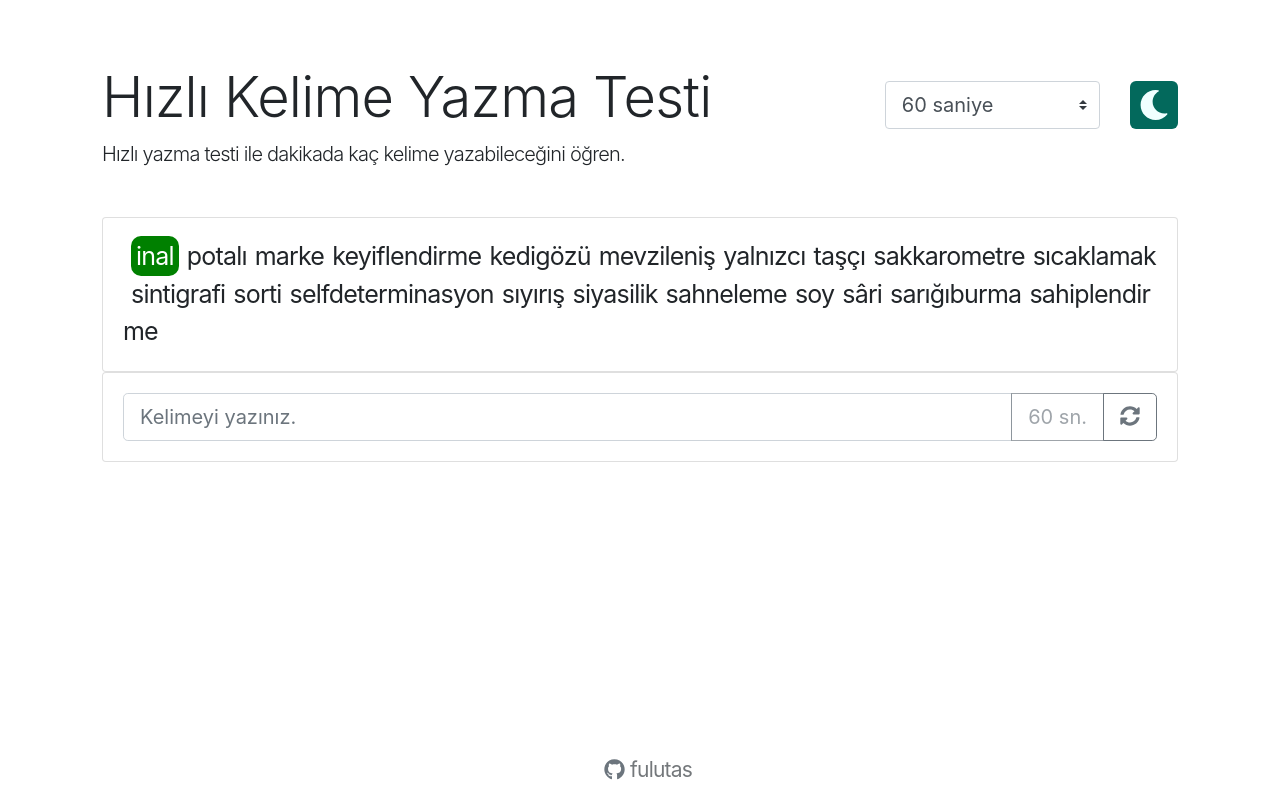
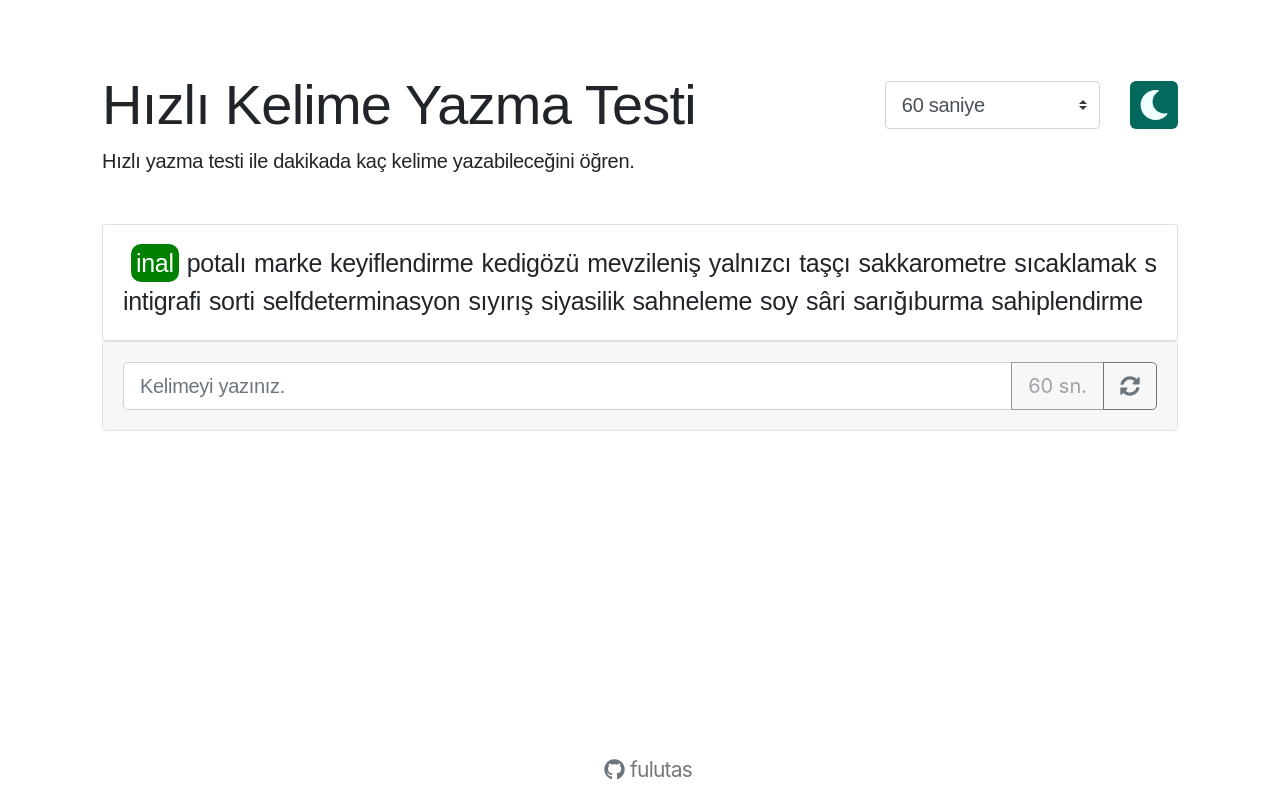
Before and after one commit to fulutas/vue-hizli-kelime-yaz, a Vue app: page / in a window 1280 px wide. Built offline with nearby package versions, Linux system fonts and the light colour scheme; a web font is replaced by a local one.

Commit message:
Update Main.vue
bazı tasarım değişiklikleri yapıldı

```diff
--- a/src/components/Main.vue
+++ b/src/components/Main.vue
@@ -9,8 +9,8 @@
 
   <div class="container jumbotron bg-white">
     <div class="d-flex justify-content-between">
-    <h1 class="display-4">Hızlı Kelime Yazma Testi</h1>
-   <select class="custom-select custom-select-lg timer-select" v-model="selectedTimer" @change="onChange" :disabled="isRunning">
+    <h1 class="display-4 fontPT">Hızlı Kelime Yazma Testi</h1>
+   <select class="custom-select custom-select-lg timer-select fontKM" v-model="selectedTimer" @change="onChange" :disabled="isRunning">
     <option value="1">60 saniye</option>
     <option value="3">180 saniye</option>
     <option value="5">300 saniye</option>
@@ -20,7 +20,7 @@
           <font-awesome-icon class="themeIcon" :icon="[ 'fas', 'sun' ]" @click="theme" v-else />
        </div>
     </div>
-    <p class="lead">
+    <p class="lead fontKM">
       Hızlı yazma testi ile dakikada kaç kelime yazabileceğini öğren.
     </p>
 
@@ -41,16 +41,16 @@
     <div v-else>
     <div class="card mt-5">
       <div class="card-body">
-          <span v-for="(word, key) in words.filter((data,index) => index<20)" :key="key" class="words ml-2" :class="key != 0 || writingWordControl ">
+          <span v-for="(word, key) in words.filter((data,index) => index<20)" :key="key" class="words ml-2 fontKM" :class="key != 0 || writingWordControl ">
               {{ word }}
           </span>
           </div>
     </div>
 
     <div class="card">
-      <div class="card-body">
+      <div class="card-body wordBG">
         <div class="input-group input-group-lg">
-          <input type="text" class="form-control" placeholder="Kelimeyi yazınız." v-model="writingWord"/>
+          <input type="text" class="form-control fontKM" placeholder="Kelimeyi yazınız." v-model="writingWord"/>
           <div class="input-group-append" id="button-addon4">
             <button class="btn btn-outline-secondary disabled bline" type="button" data-toggle="tooltip" data-placement="bottom" title="Sayacı gizle/göster için tıklayın." :class="[timer < 15 ? 'timer-danger' : null]" >
               <span class="tmp" @click="timerDisplayChange">{{timer}} sn.</span>
@@ -67,8 +67,8 @@
 
     <div class="mt-5" v-if="testResult.length > 0">
       <div class="section-header d-flex justify-content-between">
-      <h3>Geçmiş Test Sonuçları</h3>
-      <button class="btn btn-danger" type="button" style="font-size:17px" @click="removeTestResult">
+      <h3 class="fontPT">Geçmiş Test Sonuçları</h3>
+      <button class="btn btn-danger fontKM" type="button" style="font-size:17px" @click="removeTestResult">
             <font-awesome-icon :icon="[ 'fa', 'trash' ]" /> Geçmişi sil
        </button>
        </div>
@@ -310,6 +310,25 @@ export default {
 
 <style scoped>
 
+.fontPT {
+    font-family: 'PT Sans', sans-serif;
+}
+
+.fontKM {
+    font-family: 'Kumbh', sans-serif!important;
+    letter-spacing: -0.3px;
+}
+
+.wordBG{
+    background-color: #f7f7f7!important;
+}
+
+.display-4 {
+    font-size: 3.5rem;
+    font-weight: 300;
+    line-height: 1.2;
+    margin-top: 7px;
+}
 
 .words {
     font-size: 25px;
@@ -402,6 +421,10 @@ body.dark .table-hover tbody tr:hover {
     background-color: rgb(35 39 39);
 }
 
+body.dark .wordBG{
+    background-color: #181818!important;
+}
+
 .custom-select {
     width: 20%;
 }
```
